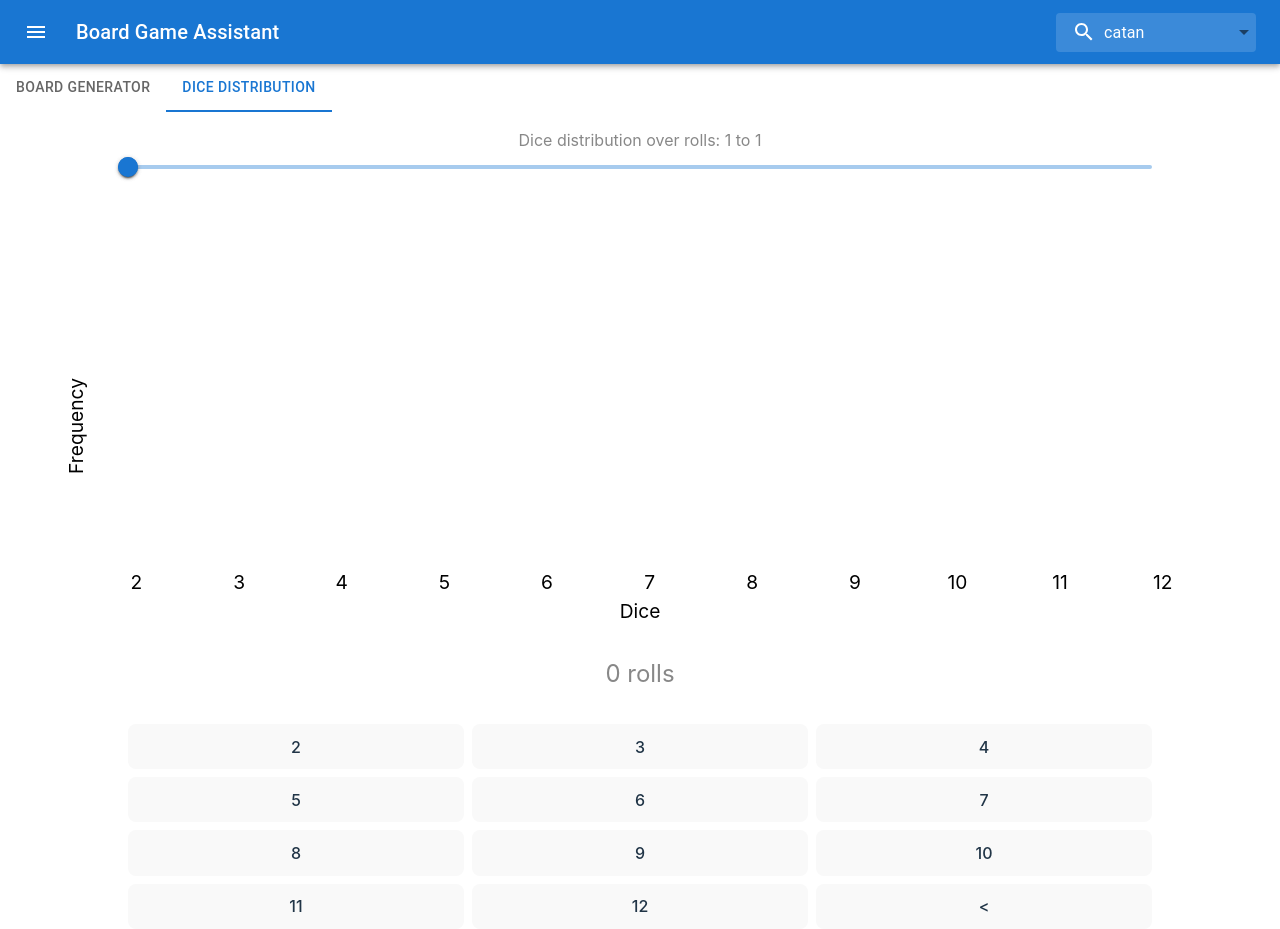
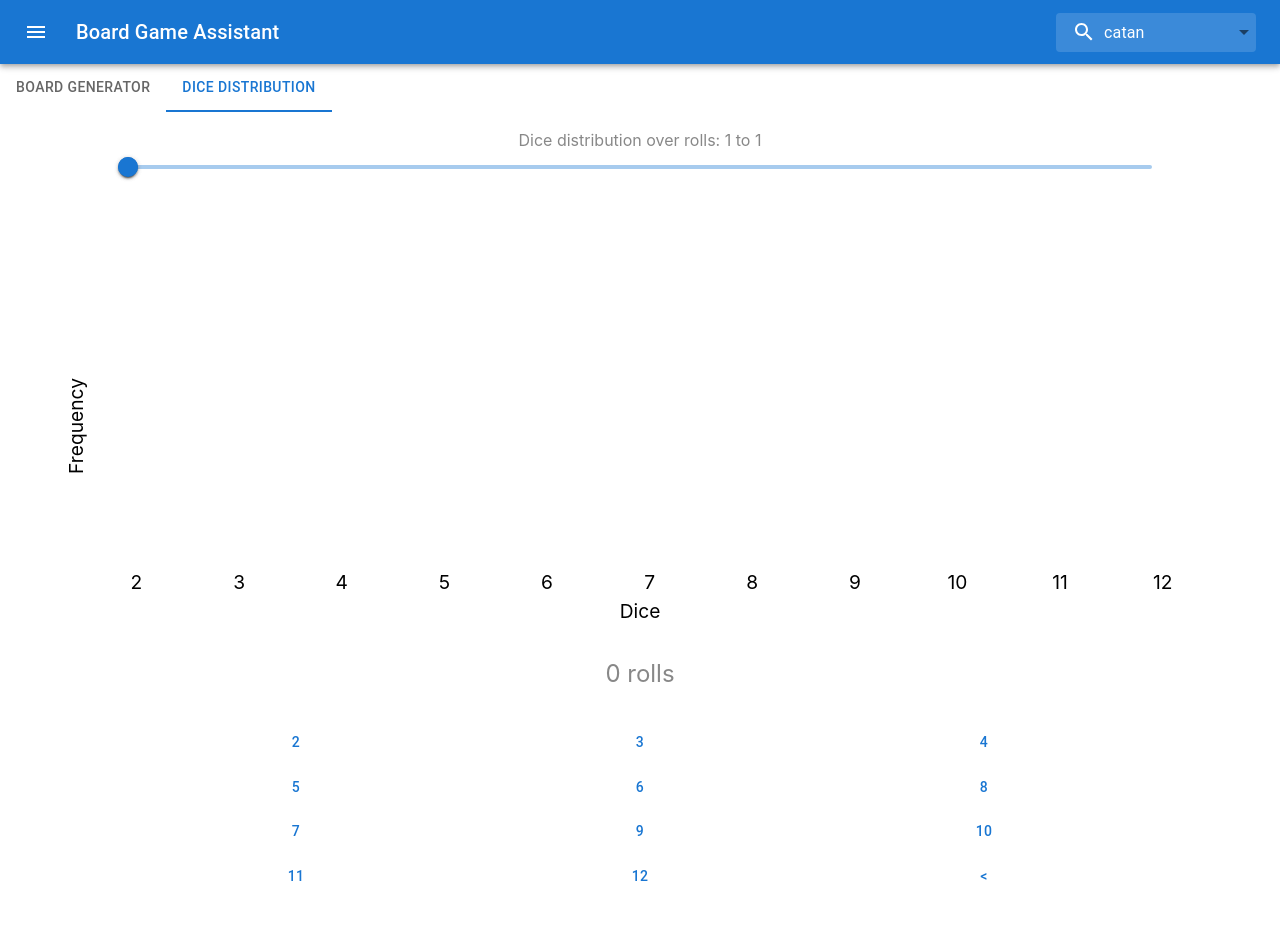
Before and after one commit to johanvandongen/boardgame-assistant, a React (Vite) app: page / in a window 1280 px wide. After the commit the page ends 894 px from the top, so only its background shows below. Built offline with nearby package versions, Linux system fonts and the light colour scheme.

Commit message:
use MUI buttons

```diff
--- a/src/NumberInputButtonGrid.tsx
+++ b/src/NumberInputButtonGrid.tsx
@@ -1,23 +1,26 @@
+/* eslint-disable prettier/prettier */
+import { Button } from "@mui/material";
 import styled from "styled-components";
 
 export interface INumberInputButtonGridProps {
     addNumber: (num: number) => void;
 }
 export function NumberInputButtonGrid({ addNumber }: INumberInputButtonGridProps) {
+    const variant = "text";
     return (
         <ButtonGridContainer>
-            <GridButton onClick={() => addNumber(2)}>2</GridButton>
-            <GridButton onClick={() => addNumber(3)}>3</GridButton>
-            <GridButton onClick={() => addNumber(4)}>4</GridButton>
-            <GridButton onClick={() => addNumber(5)}>5</GridButton>
-            <GridButton onClick={() => addNumber(6)}>6</GridButton>
-            <GridButton onClick={() => addNumber(7)}>7</GridButton>
-            <GridButton onClick={() => addNumber(8)}>8</GridButton>
-            <GridButton onClick={() => addNumber(9)}>9</GridButton>
-            <GridButton onClick={() => addNumber(10)}>10</GridButton>
-            <GridButton onClick={() => addNumber(11)}>11</GridButton>
-            <GridButton onClick={() => addNumber(12)}>12</GridButton>
-            <GridButton onClick={() => addNumber(-1)}>{"<"}</GridButton>
+            <Button variant={variant} onClick={() => addNumber(2)}>2</Button>
+            <Button variant={variant} onClick={() => addNumber(3)}>3</Button>
+            <Button variant={variant} onClick={() => addNumber(4)}>4</Button>
+            <Button variant={variant} onClick={() => addNumber(5)}>5</Button>
+            <Button variant={variant} onClick={() => addNumber(6)}>6</Button>
+            <Button variant={variant} onClick={() => addNumber(8)}>8</Button>
+            <Button variant={variant} onClick={() => addNumber(7)}>7</Button>
+            <Button variant={variant} onClick={() => addNumber(9)}>9</Button>
+            <Button variant={variant} onClick={() => addNumber(10)}>10</Button>
+            <Button variant={variant} onClick={() => addNumber(11)}>11</Button>
+            <Button variant={variant} onClick={() => addNumber(12)}>12</Button>
+            <Button variant={variant} onClick={() => addNumber(-1)}>{"<"}</Button>
         </ButtonGridContainer>
     );
 }
@@ -28,18 +31,3 @@ const ButtonGridContainer = styled.div`
     grid-template-columns: 1fr 1fr 1fr;
     gap: 0.5rem;
 `;
-
-const GridButton = styled.div`
-    border-radius: 0.5rem;
-    border: 1px solid transparent;
-    padding: 0.6em 1.2em;
-    font-size: 1em;
-    font-weight: 500;
-    font-family: inherit;
-    background-color: #f9f9f9;
-    cursor: pointer;
-    transition: border-color 0.25s;
-    display: flex;
-    justify-content: center;
-    align-items: center;
-`;
```
